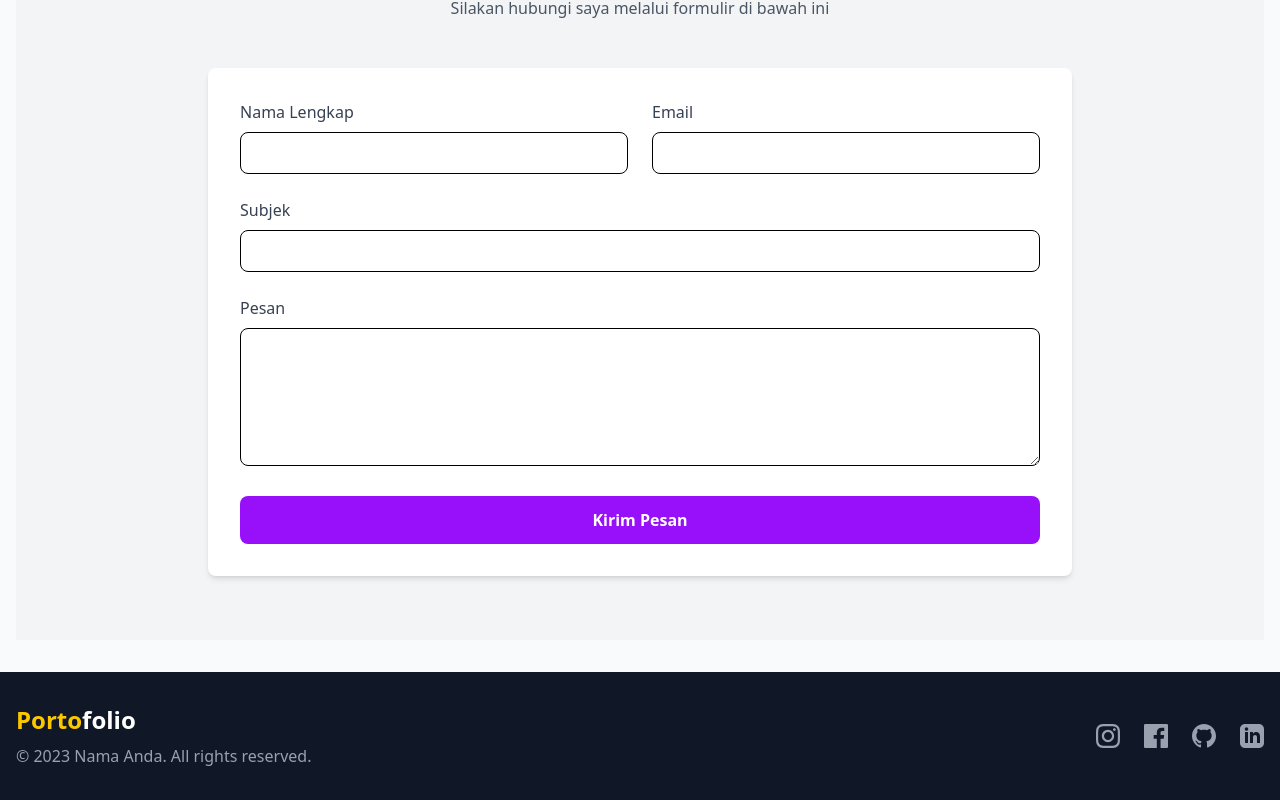
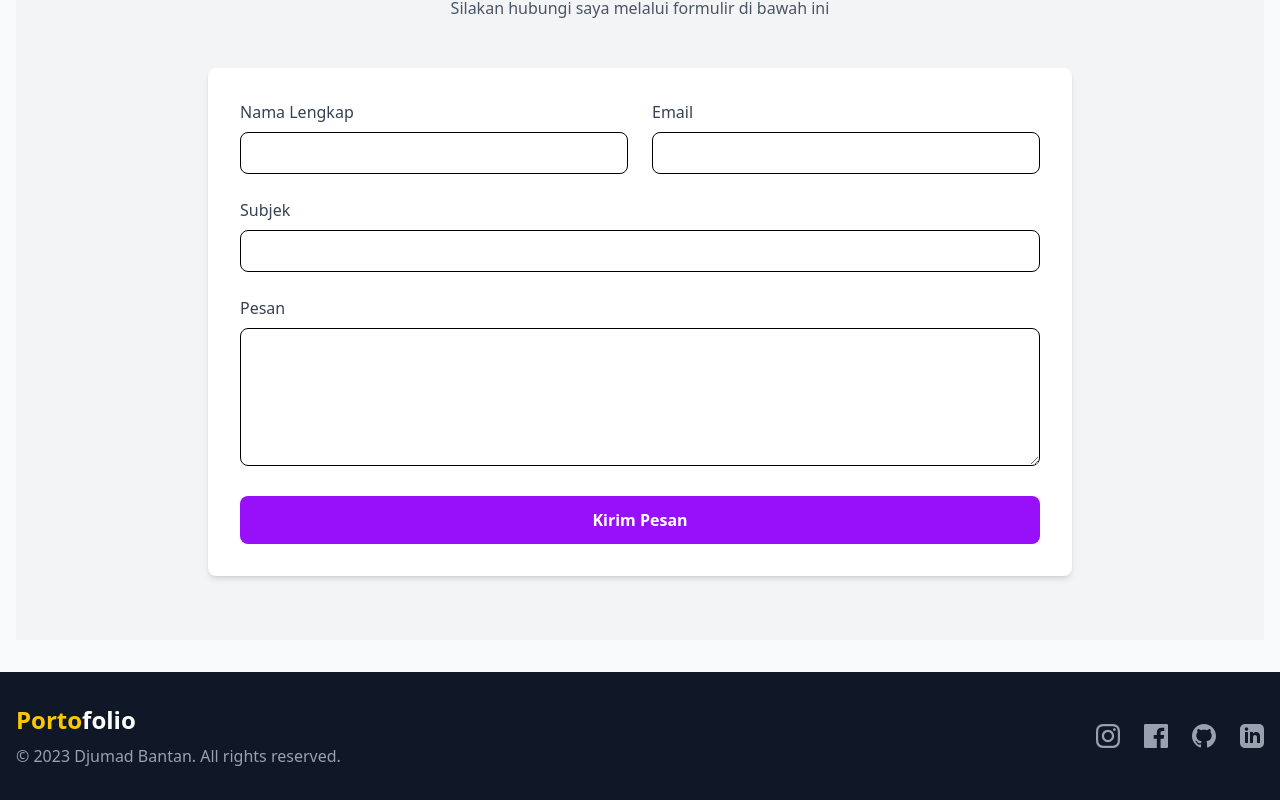
Before and after one commit to djumad/djumdjum, a Vue app: page / in a window 1280 px wide. Shown: the part 2748-3548 px from the top of the page. Built offline with nearby package versions, Linux system fonts and the light colour scheme.

Commit message:
update nama

```diff
--- a/src/components/Footer.vue
+++ b/src/components/Footer.vue
@@ -6,7 +6,7 @@
           <h3 class="text-2xl font-bold">
             <span class="text-yellow-400">Porto</span>folio
           </h3>
-          <p class="text-gray-400 mt-2">© 2023 Nama Anda. All rights reserved.</p>
+          <p class="text-gray-400 mt-2">© 2023 Djumad Bantan. All rights reserved.</p>
         </div>
 
         <div class="flex space-x-6">
```
